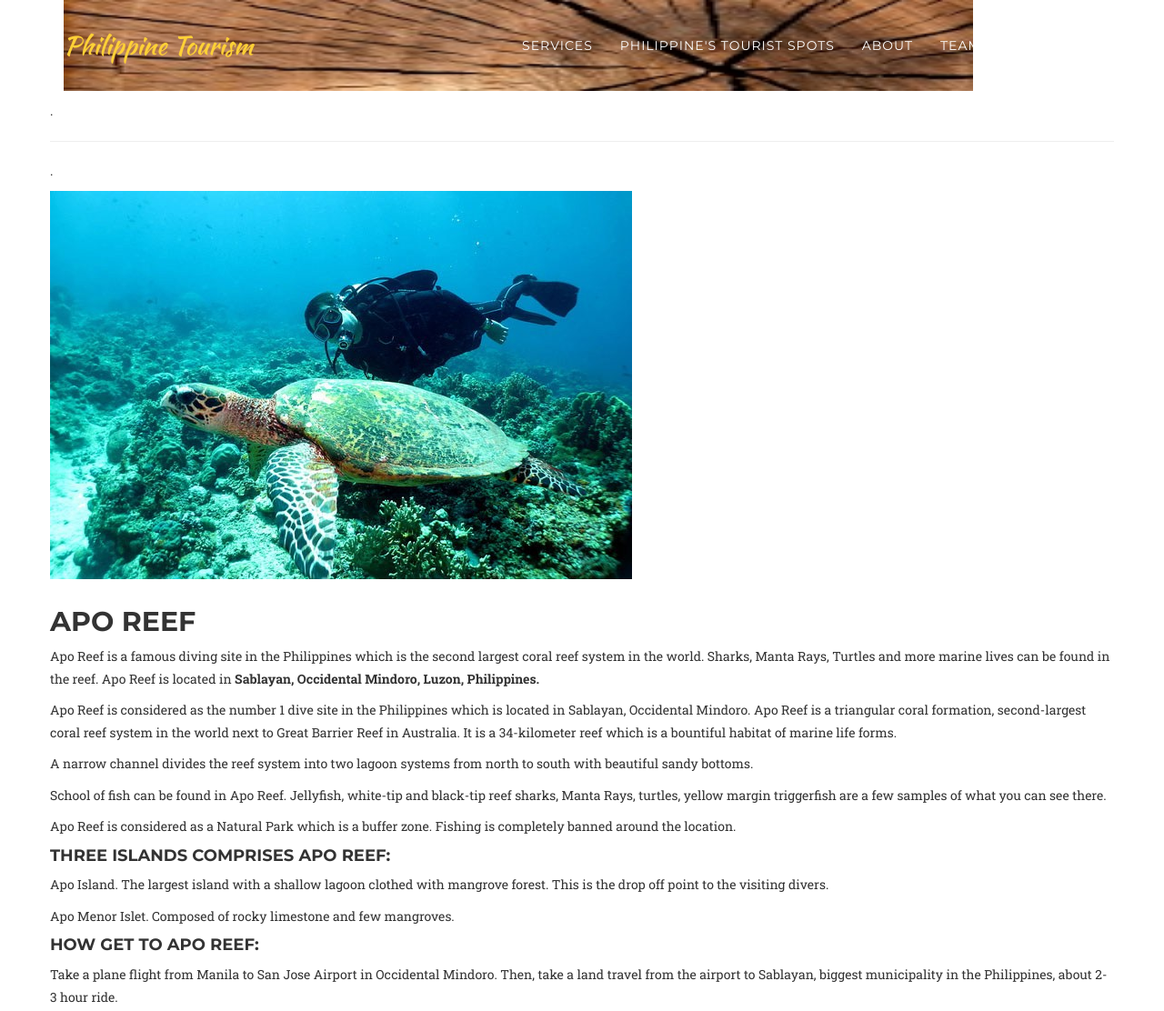
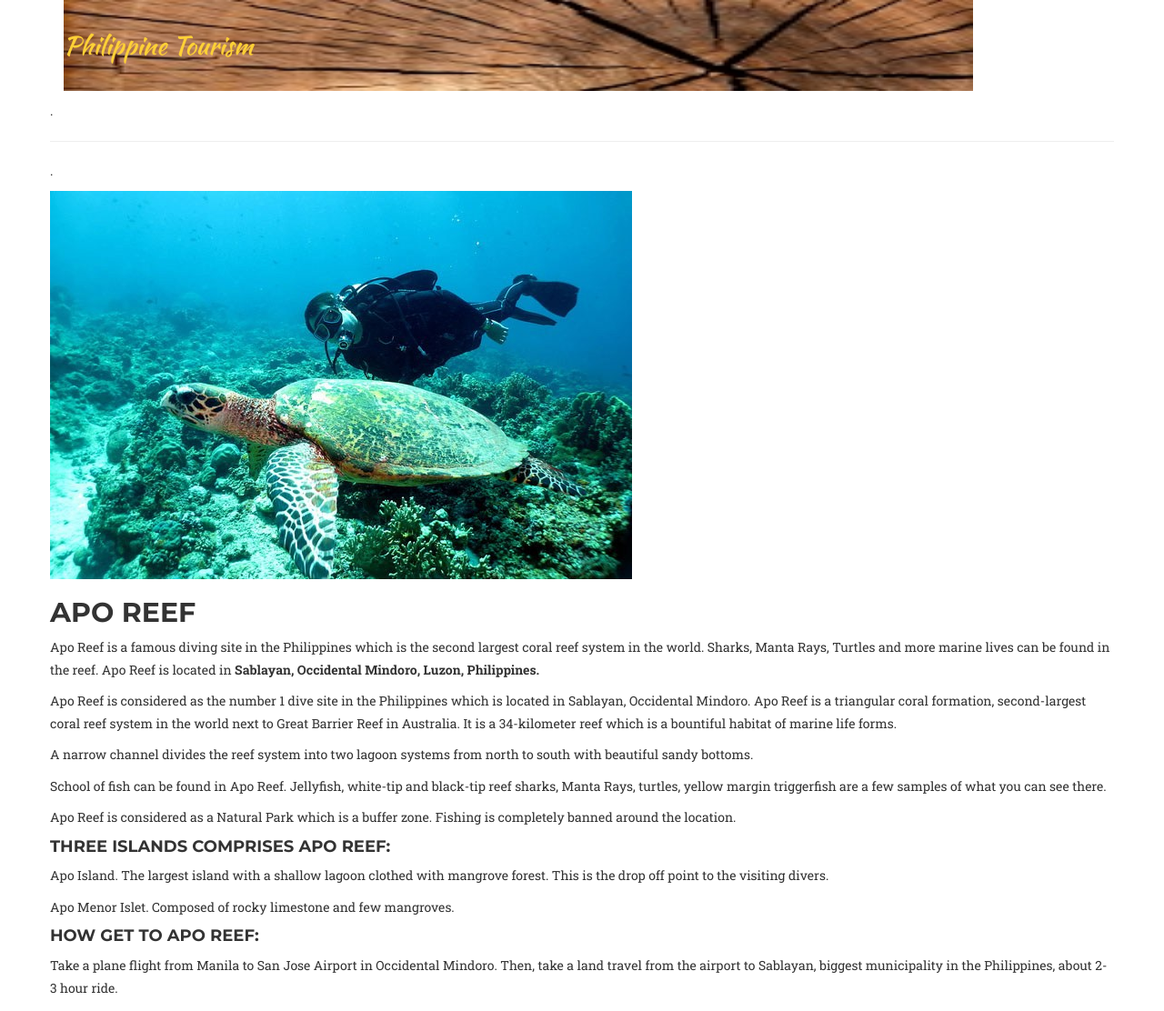
Before and after one commit to haidewandaga/onepage.github.io, a website: page laporeef.html in a window 1280 px wide. Shown: the top 1112 px of the page at 91% size. Drawn offline with nearby package versions, Linux system fonts and the light colour scheme; a web font is replaced by a local one.

Commit message:
Update laporeef.html

```diff
--- a/laporeef.html
+++ b/laporeef.html
@@ -46,29 +46,6 @@
                 <a class="navbar-brand page-scroll" href="#page-top">Philippine Tourism</a>
             </div>
 
-            <!-- Collect the nav links, forms, and other content for toggling -->
-            <div class="collapse navbar-collapse" id="bs-example-navbar-collapse-1">
-                <ul class="nav navbar-nav navbar-right">
-                    <li class="hidden">
-                        <a href="#page-top"></a>
-                    </li>
-                    <li>
-                        <a class="page-scroll" href="#services">Services</a>
-                    </li>
-                    <li>
-                        <a class="page-scroll" href="#portfolio">Philippine's Tourist Spots</a>
-                    </li>
-                    <li>
-                        <a class="page-scroll" href="#about">About</a>
-                    </li>
-                    <li>
-                        <a class="page-scroll" href="#team">Team</a>
-                    </li>
-                    <li>
-                        <a class="page-scroll" href="#contact">Contact Us</a>
-                    </li>
-                </ul>
-            </div>
             <!-- /.navbar-collapse -->
         </div>
         <!-- /.container-fluid -->
@@ -82,7 +59,7 @@
             <p>.</p><hr><p>.</p>
         <div class="row">
             <div class="col-sm-12">
-                <p><img src="https://raw.githubusercontent.com/haidewandaga/onepage.github.io/master/img/aaLuzon/aporeef.jpg" align="middle"></p>
+                <img src="https://raw.githubusercontent.com/haidewandaga/onepage.github.io/master/img/aaLuzon/aporeef.jpg" align="middle">
             </div>
         </div>
         <div class="row">
```
